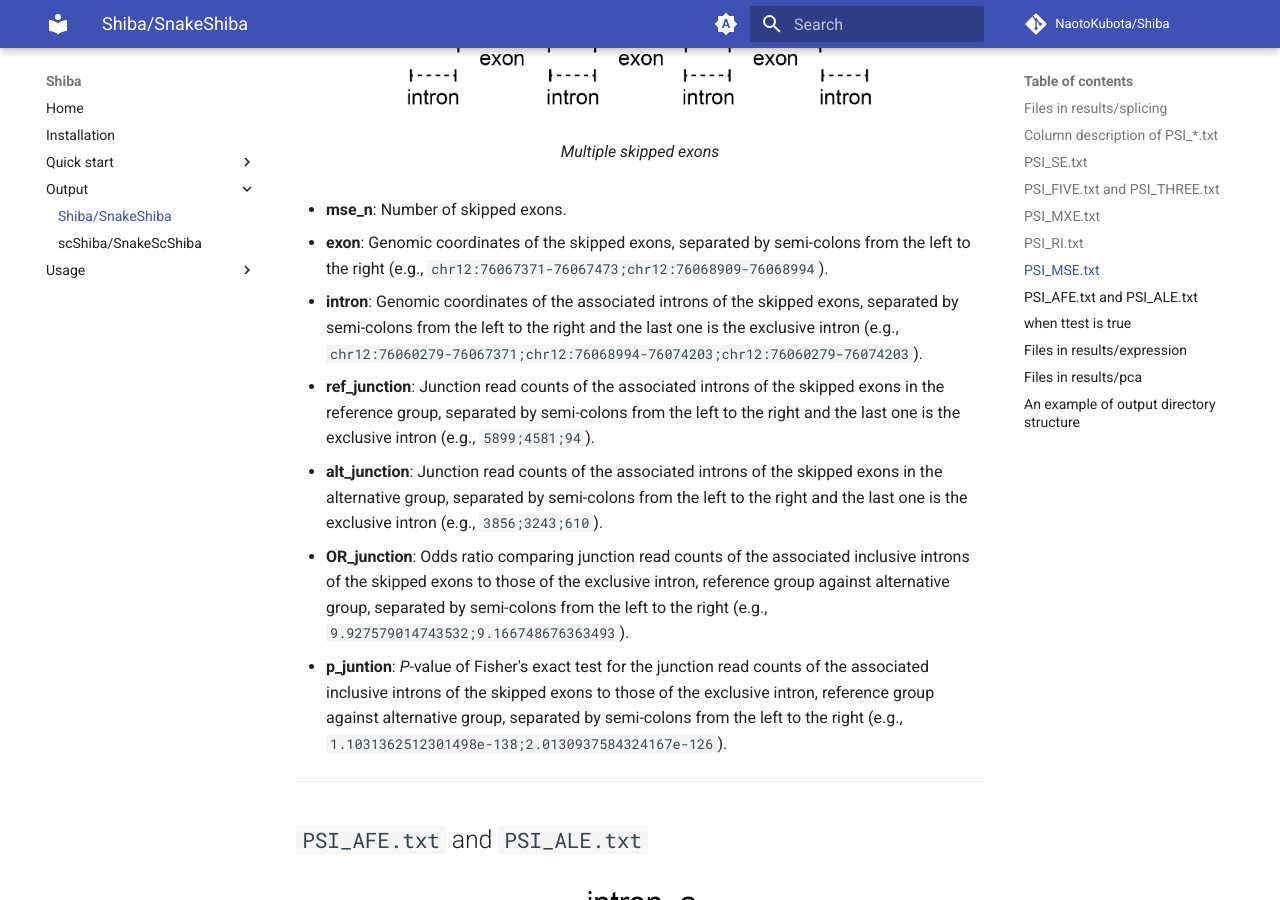
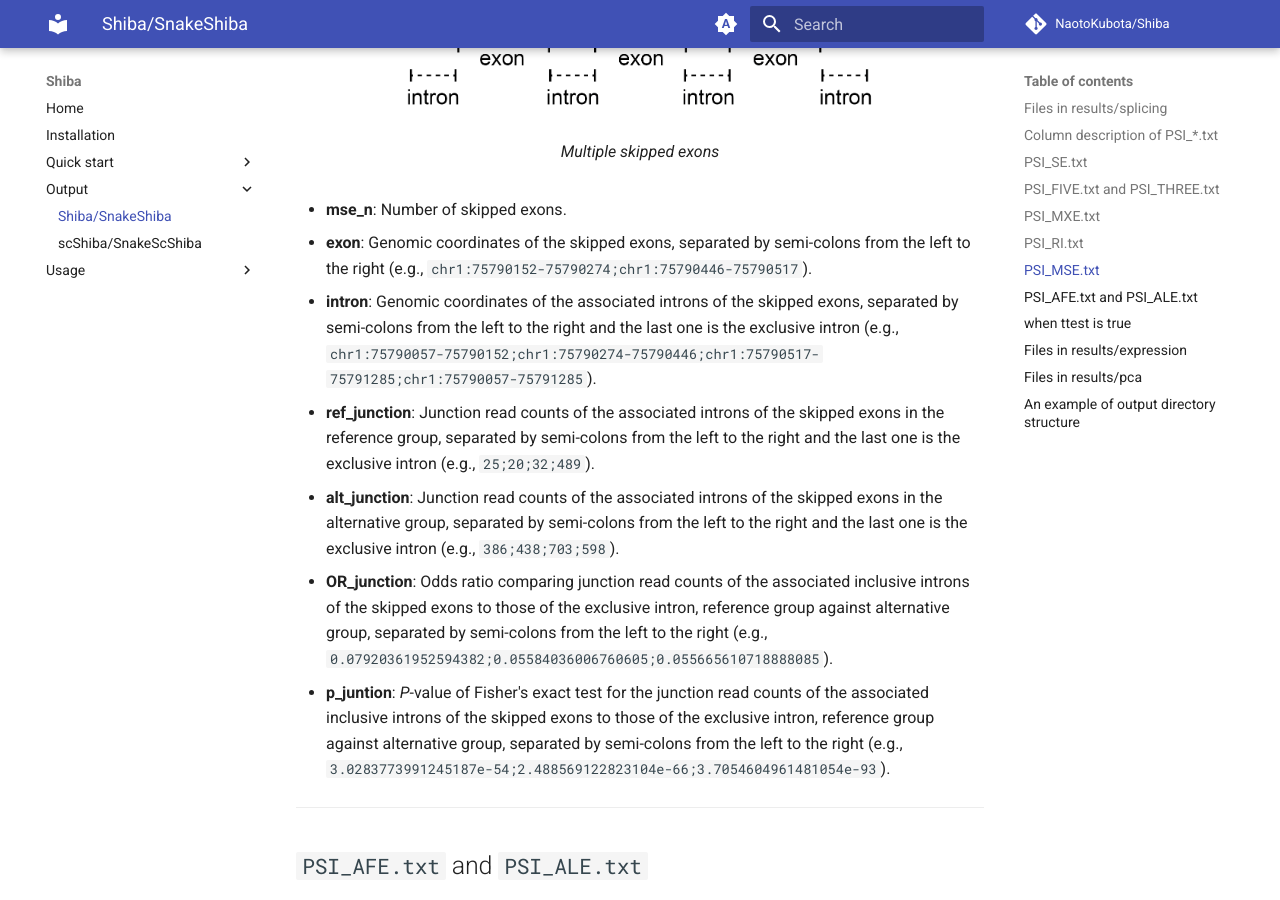
Before and after one commit to NaotoKubota/Shiba, an MkDocs documentation site: the page built from docs/output/shiba.md, in a window 1280 px wide and 900 px high, scrolled down 6961 px. Built offline with MkDocs 1.6.1 and Material for MkDocs 9.7.7, drawn with Linux system fonts in a browser that asks for light colours; comment, search, counter and statistics services are not loaded.

Commit message:
Update the examples of MSE

```diff
--- a/docs/output/shiba.md
+++ b/docs/output/shiba.md
@@ -148,12 +148,12 @@ The following sub directories are added when **SnakeShiba** is used:
 </figure>
 
 - **mse_n**: Number of skipped exons.
-- **exon**: Genomic coordinates of the skipped exons, separated by semi-colons from the left to the right (e.g., `chr12:76067371-76067473;chr12:76068909-76068994`).
-- **intron**: Genomic coordinates of the associated introns of the skipped exons, separated by semi-colons from the left to the right and the last one is the exclusive intron (e.g., `chr12:76060279-76067371;chr12:76068994-76074203;chr12:76060279-76074203`).
-- **ref_junction**: Junction read counts of the associated introns of the skipped exons in the reference group, separated by semi-colons from the left to the right and the last one is the exclusive intron (e.g., `5899;4581;94`).
-- **alt_junction**: Junction read counts of the associated introns of the skipped exons in the alternative group, separated by semi-colons from the left to the right and the last one is the exclusive intron (e.g., `3856;3243;610`).
-- **OR_junction**: Odds ratio comparing junction read counts of the associated inclusive introns of the skipped exons to those of the exclusive intron, reference group against alternative group, separated by semi-colons from the left to the right (e.g., `9.927579014743532;9.166748676363493`).
-- **p_juntion**: *P*-value of Fisher's exact test for the junction read counts of the associated inclusive introns of the skipped exons to those of the exclusive intron, reference group against alternative group, separated by semi-colons from the left to the right (e.g., `1.1031362512301498e-138;2.0130937584324167e-126`).
+- **exon**: Genomic coordinates of the skipped exons, separated by semi-colons from the left to the right (e.g., `chr1:75790152-75790274;chr1:75790446-75790517`).
+- **intron**: Genomic coordinates of the associated introns of the skipped exons, separated by semi-colons from the left to the right and the last one is the exclusive intron (e.g., `chr1:75790057-75790152;chr1:75790274-75790446;chr1:75790517-75791285;chr1:75790057-75791285`).
+- **ref_junction**: Junction read counts of the associated introns of the skipped exons in the reference group, separated by semi-colons from the left to the right and the last one is the exclusive intron (e.g., `25;20;32;489`).
+- **alt_junction**: Junction read counts of the associated introns of the skipped exons in the alternative group, separated by semi-colons from the left to the right and the last one is the exclusive intron (e.g., `386;438;703;598`).
+- **OR_junction**: Odds ratio comparing junction read counts of the associated inclusive introns of the skipped exons to those of the exclusive intron, reference group against alternative group, separated by semi-colons from the left to the right (e.g., `0.07920361952594382;0.05584036006760605;0.055665610718888085`).
+- **p_juntion**: *P*-value of Fisher's exact test for the junction read counts of the associated inclusive introns of the skipped exons to those of the exclusive intron, reference group against alternative group, separated by semi-colons from the left to the right (e.g., `3.0283773991245187e-54;2.488569122823104e-66;3.7054604961481054e-93`).
 
 ---
 
```
